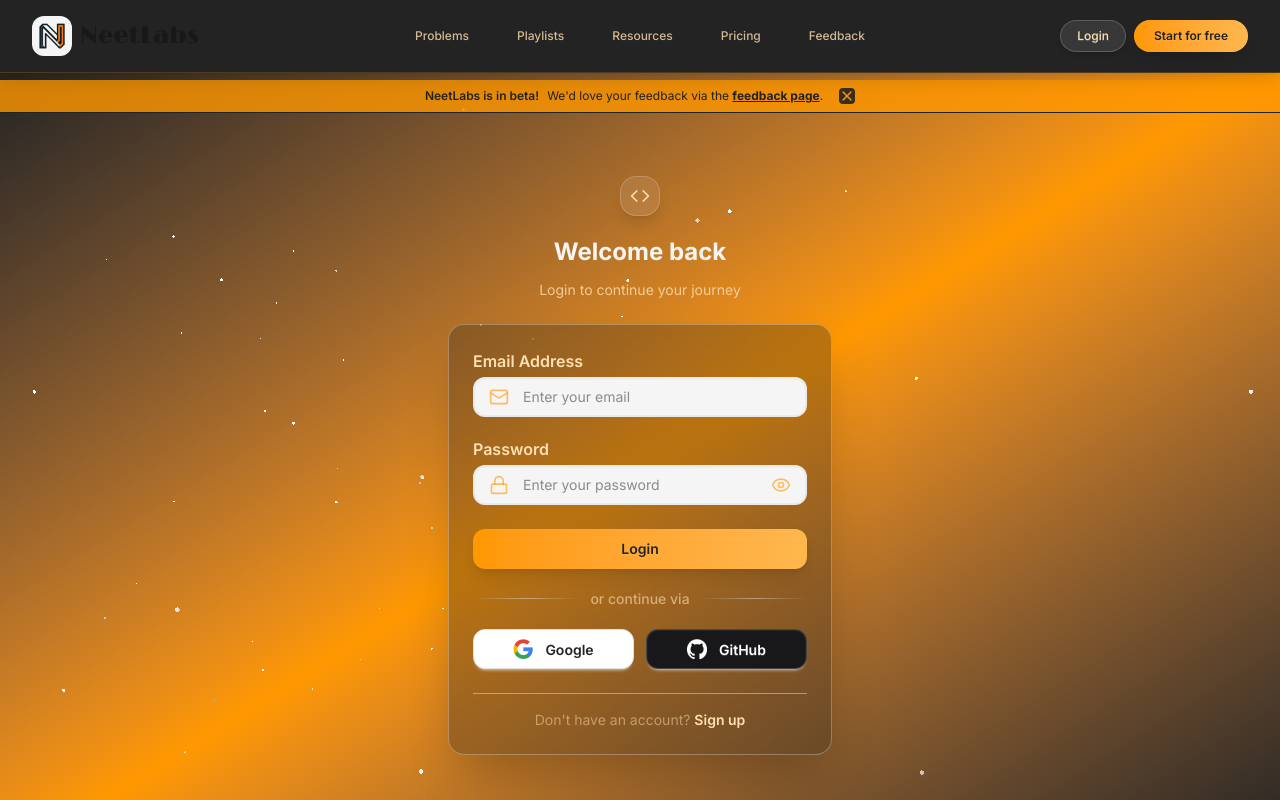
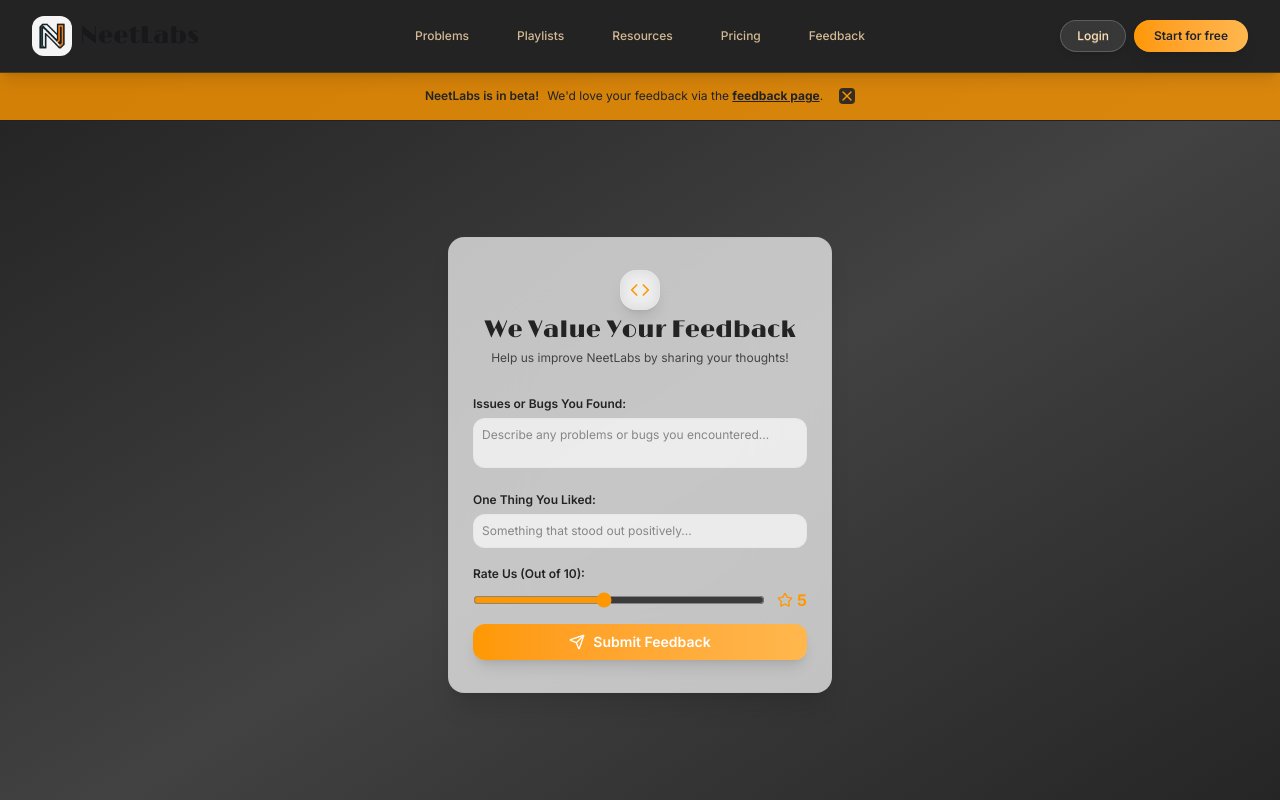
Before and after one commit to sukh285/NeetLabs, a React (Vite) app in the folder frontend/: page /feedback in a window 1280 px wide. Before the commit this address led to /login. Shown: the top 800 px of the page. Built offline with nearby package versions, Linux system fonts and the light colour scheme; no server answers.

Commit message:
Fallback and Feedback pages

```diff
--- a/frontend/src/App.jsx
+++ b/frontend/src/App.jsx
@@ -21,6 +21,7 @@
 import UpdateProblem from "./pages/UpdateProblem";
 import PricingPage from "./pages/PricingPage";
 import FeedbackPage from "./pages/FeedbackPage";
+import FallBackPage from "./pages/FallBackPage";
 
 const App = () => {
   const { authUser, checkAuth, isCheckingAuth } = useAuthStore();
@@ -90,7 +91,12 @@
 
           <Route
             path="/feedback"
-            element={authUser ? <FeedbackPage /> : <Navigate to="/login" />}
+            element= {<FeedbackPage />}
+          />
+
+          <Route
+            path="/fallback"
+            element={authUser ? <FallBackPage /> : <Navigate to="/login" />}
           />
           {/* Playlist by ID route */}
           <Route
@@ -105,7 +111,7 @@
         />
 
         {/* Fallback Route */}
-        <Route path="*" element={<Navigate to="/" />} />
+        <Route path="*" element={<Navigate to="/fallback" />} />
       </Routes>
     </div>
   );
--- a/frontend/src/components/Banner.jsx
+++ b/frontend/src/components/Banner.jsx
@@ -8,7 +8,7 @@
   if (!visible) return null;
 
   return (
-    <div className="fixed top-20 left-0 w-full z-[99] bg-neet-primary/80 text-neet-neutral border-b px-4 py-2 text-xs flex items-center justify-center font-inter">
+    <div className="fixed top-18 left-0 w-full z-[99] bg-neet-primary/80 text-neet-neutral border-b px-4 py-4 text-xs flex items-center justify-center font-inter">
       <div className="flex items-center justify-center gap-2">
         <span className="font-semibold">NeetLabs is in beta!</span>
         <span>
--- /dev/null
+++ b/frontend/src/pages/FallBackPage.jsx
@@ -0,0 +1,33 @@
+import React from "react";
+import { Link } from "react-router-dom";
+import { Code, Clock } from "lucide-react";
+
+const FallBackPage = () => {
+  return (
+    <div className="min-h-screen w-full flex items-center justify-center font-inter bg-gradient-to-br from-neet-neutral via-neet-neutral-focus to-neet-neutral">
+      <div className="w-full max-w-sm mx-auto bg-neet-neutral/30 backdrop-blur-xl rounded-2xl p-8 shadow-2xl border border-neet-base-100/30 flex flex-col items-center justify-center gap-6">
+        <div className="flex flex-col items-center gap-3">
+          <div className="w-12 h-12 rounded-2xl bg-neet-base-100/10 backdrop-blur-sm flex items-center justify-center shadow-lg border border-neet-base-100/20 mb-2">
+            <Clock className="w-6 h-6 text-neet-accent animate-pulse" />
+          </div>
+          <h1 className="text-2xl font-bold text-neet-base-100 text-center">
+            Coming Soon!
+          </h1>
+          <p className="text-neet-accent/80 text-sm text-center">
+            This section is under construction.<br />
+            Stay tuned for updates.
+          </p>
+        </div>
+        <Link
+          to="/"
+          className="mt-4 btn w-full py-3 bg-gradient-to-r from-neet-primary to-neet-secondary hover:from-neet-secondary hover:to-neet-accent text-neet-primary-content font-semibold rounded-xl hover:scale-105 active:scale-95 transition-all duration-300 shadow-lg hover:shadow-xl border-none flex items-center justify-center gap-2"
+        >
+          <Code className="w-5 h-5" />
+          Return to Home
+        </Link>
+      </div>
+    </div>
+  );
+};
+
+export default FallBackPage;
--- a/frontend/src/pages/FeedbackPage.jsx
+++ b/frontend/src/pages/FeedbackPage.jsx
@@ -1,11 +1,122 @@
-import React from 'react'
+import React, { useState } from "react";
+import { useAuthStore } from "../store/useAuthStore";
+import toast from "react-hot-toast";
+import { Star, Send, Code } from "lucide-react";
 
 const FeedbackPage = () => {
+  const { authUser } = useAuthStore();
+
+  const [issues, setIssues] = useState("");
+  const [liked, setLiked] = useState("");
+  const [rating, setRating] = useState(5);
+
+  const handleSubmit = (e) => {
+    e.preventDefault();
+
+    if (!authUser) {
+      toast.error("Login to fill feedback form");
+      return;
+    }
+
+    // Simulate submission
+    console.log({
+      user: authUser?.name || "Anonymous",
+      issues,
+      liked,
+      rating,
+    });
+
+    toast.success("Thanks for your feedback!");
+
+    setIssues("");
+    setLiked("");
+    setRating(5);
+  };
+
   return (
-    <div>
+    <div className="min-h-screen w-full font-inter bg-gradient-to-br from-neet-neutral via-neet-neutral-focus to-neet-neutral py-8 px-2 flex items-center justify-center relative">
 
+      {/* Card Container */}
+      <div
+        data-aos="fade-up"
+        data-aos-duration="1000"
+        className="w-full max-w-sm bg-white/70 border border-neet-base-300/50 backdrop-blur-2xl rounded-2xl shadow-xl px-4 py-6 sm:px-6 sm:py-8 space-y-6 transition-all duration-300 z-10"
+      >
+        {/* Header */}
+        <div className="flex flex-col items-center gap-1">
+          <div className="w-10 h-10 rounded-2xl bg-neet-base-100/30 backdrop-blur-sm flex items-center justify-center shadow-lg border border-neet-base-100/20">
+            <Code className="w-5 h-5 text-neet-primary" />
+          </div>
+          <h2 className="text-xl sm:text-2xl font-limelight font-bold text-neet-neutral text-center">
+            We Value Your Feedback
+          </h2>
+          <p className="text-neet-neutral/80 text-xs text-center max-w-xs">
+            Help us improve NeetLabs by sharing your thoughts!
+          </p>
+        </div>
+
+        {/* Form */}
+        <form onSubmit={handleSubmit} className="space-y-3">
+          {/* Issues */}
+          <div>
+            <label className="text-xs font-semibold text-neet-neutral">
+              Issues or Bugs You Found:
+            </label>
+            <textarea
+              className="mt-1 w-full p-2 rounded-xl border border-neet-base-200/40 bg-neet-base-100/80 focus:outline-none focus:ring-2 focus:ring-neet-primary text-neet-neutral placeholder-neet-neutral/50 resize-none text-xs"
+              rows="2"
+              placeholder="Describe any problems or bugs you encountered..."
+              value={issues}
+              onChange={(e) => setIssues(e.target.value)}
+            />
+          </div>
+
+          {/* Liked */}
+          <div>
+            <label className="text-xs font-semibold text-neet-neutral">
+              One Thing You Liked:
+            </label>
+            <input
+              className="mt-1 w-full p-2 rounded-xl border border-neet-base-200/40 bg-neet-base-100/80 focus:outline-none focus:ring-2 focus:ring-neet-primary text-neet-neutral placeholder-neet-neutral/50 text-xs"
+              placeholder="Something that stood out positively..."
+              value={liked}
+              onChange={(e) => setLiked(e.target.value)}
+            />
+          </div>
+
+          {/* Rating */}
+          <div>
+            <label className="text-xs font-semibold text-neet-neutral">
+              Rate Us (Out of 10):
+            </label>
+            <div className="flex items-center gap-3 mt-1">
+              <input
+                type="range"
+                min="1"
+                max="10"
+                value={rating}
+                onChange={(e) => setRating(e.target.value)}
+                className="w-full accent-neet-primary"
+              />
+              <div className="text-neet-primary font-bold text-base flex items-center gap-1">
+                <Star className="w-4 h-4" />
+                {rating}
+              </div>
+            </div>
+          </div>
+
+          {/* Submit */}
+          <button
+            type="submit"
+            className="w-full py-2 bg-gradient-to-r from-neet-primary to-neet-secondary hover:from-neet-secondary hover:to-neet-accent text-white font-semibold rounded-xl hover:scale-[1.02] active:scale-95 transition-all duration-300 shadow-lg flex items-center justify-center gap-2 text-sm"
+          >
+            <Send className="w-4 h-4" />
+            Submit Feedback
+          </button>
+        </form>
+      </div>
     </div>
-  )
-}
+  );
+};
 
-export default FeedbackPage
+export default FeedbackPage;
```
Also changed, not shown: frontend/public/avatar.jpg (added), frontend/public/bg1.png (deleted).
